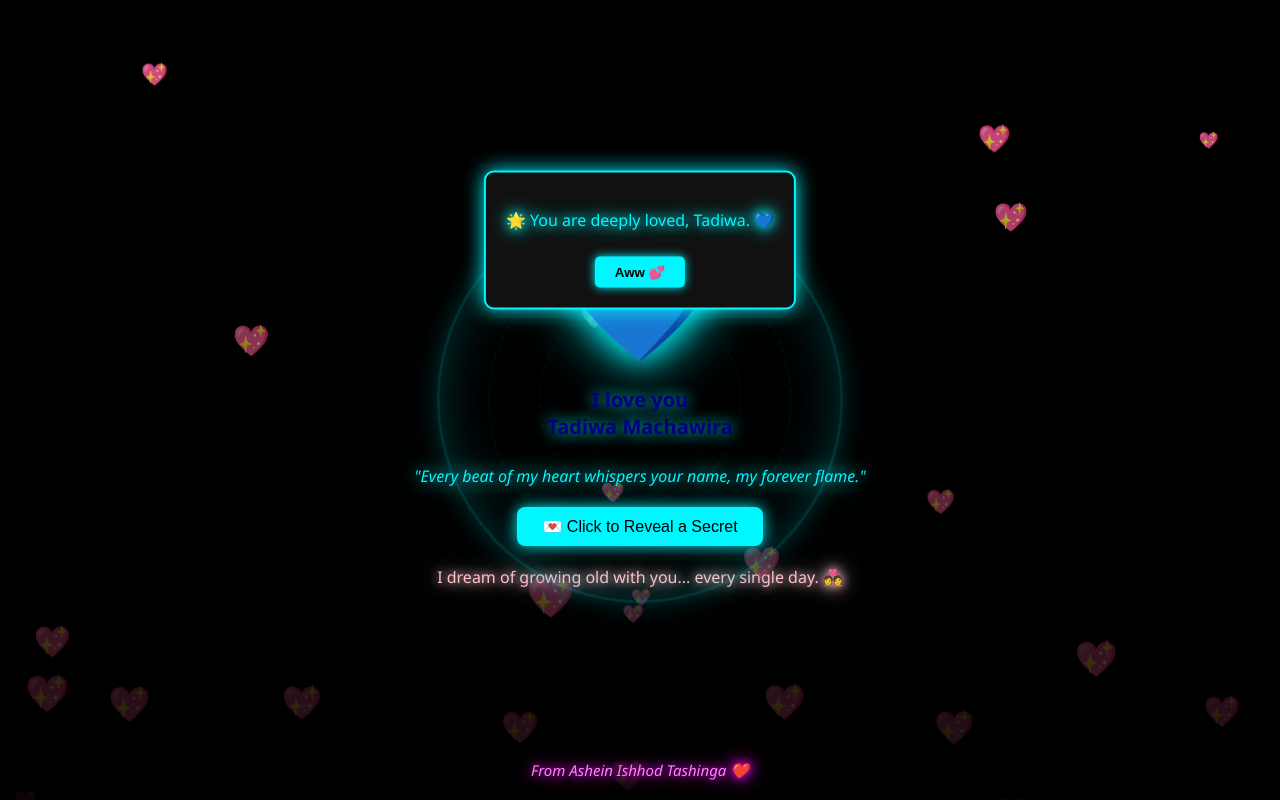
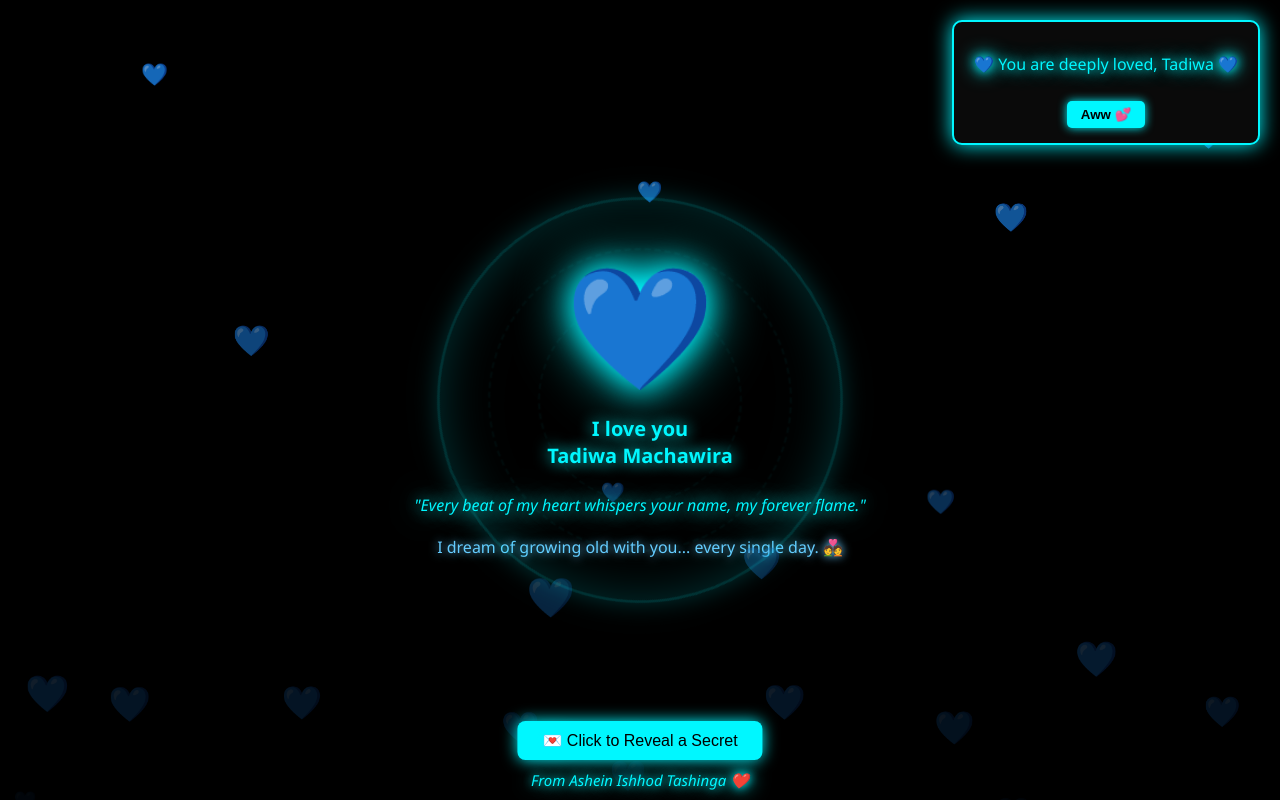
Before and after one commit to AsheinTech/a-love-gift, a plain HTML site: page index.html in a window 1280 px wide. Both pictures are taken after a click on the button "💌 Click to Reveal a Secret". Drawn offline with Linux system fonts and the light colour scheme.

Commit message:
Update index.html

```diff
--- a/index.html
+++ b/index.html
@@ -16,6 +16,7 @@
       flex-direction: column;
       height: 100vh;
       text-align: center;
+      color: #00f7ff;
     }
 
     .neon-ring, .neon-ring::before, .neon-ring::after {
@@ -58,7 +59,6 @@
 
     .heart-text {
       margin-top: 10px;
-      color: navy;
       font-weight: bold;
       font-size: 20px;
       text-shadow: 0 0 15px #00ffff;
@@ -67,7 +67,6 @@
 
     .love-quote {
       margin-top: 25px;
-      color: #00f7ff;
       font-size: 16px;
       font-style: italic;
       text-shadow: 0 0 15px #00f7ff;
@@ -77,47 +76,46 @@
 
     .signature {
       position: absolute;
-      bottom: 20px;
+      bottom: 10px;
       width: 100%;
-      color: #ff80ff;
       font-size: 15px;
-      text-shadow: 0 0 10px #ff00ff, 0 0 20px #ff00ff;
+      text-shadow: 0 0 10px #00cfff, 0 0 20px #00cfff;
       font-style: italic;
-      animation: glowPink 4s ease-in-out infinite alternate;
+      animation: glow 4s ease-in-out infinite alternate;
     }
 
-    /* Popup Message */
+    /* Popup Message in Top Right */
     .popup {
       position: fixed;
-      top: 30%;
-      left: 50%;
-      transform: translate(-50%, -50%);
-      background: #111;
-      color: #00f7ff;
+      top: 20px;
+      right: 20px;
+      background: #0a0a0a;
       border: 2px solid #00f7ff;
+      padding: 15px 20px;
       border-radius: 10px;
-      padding: 20px;
+      z-index: 9999;
       box-shadow: 0 0 20px #00f7ff;
-      z-index: 9999;
-      text-align: center;
       animation: glow 2s infinite alternate;
     }
 
     .popup button {
       margin-top: 10px;
-      padding: 8px 20px;
+      padding: 6px 14px;
       border: none;
       background: #00f7ff;
-      color: black;
+      color: #000;
       font-weight: bold;
       border-radius: 5px;
       cursor: pointer;
       box-shadow: 0 0 10px #00f7ff;
     }
 
-    /* Reveal button */
+    /* Reveal button at bottom */
     #reveal-btn {
-      margin-top: 20px;
+      position: absolute;
+      bottom: 40px;
+      left: 50%;
+      transform: translateX(-50%);
       padding: 10px 25px;
       font-size: 16px;
       border: none;
@@ -134,16 +132,15 @@
     #secret-message {
       display: none;
       margin-top: 20px;
-      color: pink;
+      color: #66ccff;
       font-size: 16px;
-      text-shadow: 0 0 10px pink, 0 0 20px pink;
+      text-shadow: 0 0 10px #66ccff;
     }
 
-    /* Falling Hearts */
     .heart-fall {
       position: fixed;
       top: -50px;
-      color: #ff69b4;
+      color: #00cfff;
       font-size: 24px;
       animation: fall linear infinite;
     }
@@ -170,23 +167,18 @@
       100% { text-shadow: 0 0 20px #00f7ff, 0 0 40px #00f7ff; }
     }
 
-    @keyframes glowPink {
-      0% { text-shadow: 0 0 10px #ff00ff, 0 0 20px #ff00ff; }
-      100% { text-shadow: 0 0 20px #ff00ff, 0 0 40px #ff00ff; }
-    }
-
     audio {
       display: none;
     }
   </style>
 </head>
-<body>
+<body onclick="playMusic()">
   <!-- Falling Hearts -->
   <script>
-    for (let i = 0; i < 30; i++) {
+    for (let i = 0; i < 25; i++) {
       const heart = document.createElement("div");
       heart.className = "heart-fall";
-      heart.textContent = "💖";
+      heart.textContent = "💙";
       heart.style.left = Math.random() * 100 + "vw";
       heart.style.animationDuration = (2 + Math.random() * 3) + "s";
       heart.style.fontSize = (16 + Math.random() * 24) + "px";
@@ -199,30 +191,36 @@
   <div class="heart-text">I love you<br/>Tadiwa Machawira</div>
   <div class="love-quote">"Every beat of my heart whispers your name, my forever flame."</div>
 
-  <!-- Click to Reveal -->
+  <!-- Reveal Button -->
   <button id="reveal-btn">💌 Click to Reveal a Secret</button>
   <div id="secret-message">I dream of growing old with you... every single day. 💑</div>
 
   <!-- Signature -->
   <div class="signature">From Ashein Ishhod Tashinga ❤️</div>
 
-  <!-- Popup Love Message -->
+  <!-- Popup -->
   <div class="popup" id="popup">
-    <p>🌟 You are deeply loved, Tadiwa. 💙</p>
+    <p>💙 You are deeply loved, Tadiwa 💙</p>
     <button onclick="document.getElementById('popup').style.display='none'">Aww 💕</button>
   </div>
 
-  <!-- Romantic Background Music -->
-  <audio autoplay loop>
+  <!-- Background Music -->
+  <audio id="romantic-music" loop>
     <source src="https://dl.sndup.net/xt6v/RomanticBackground.mp3" type="audio/mpeg">
     Your browser does not support the audio element.
   </audio>
 
   <script>
     document.getElementById("reveal-btn").addEventListener("click", function () {
-      const secret = document.getElementById("secret-message");
-      secret.style.display = "block";
+      document.getElementById("secret-message").style.display = "block";
     });
+
+    function playMusic() {
+      const music = document.getElementById("romantic-music");
+      if (music.paused) {
+        music.play().catch(() => {});
+      }
+    }
   </script>
 </body>
   </html>
```
